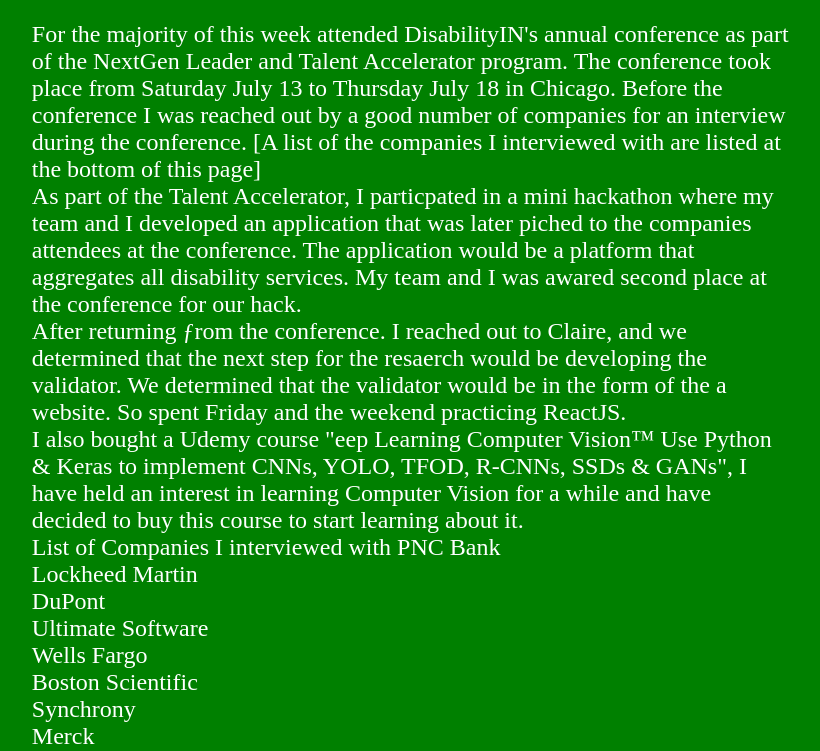
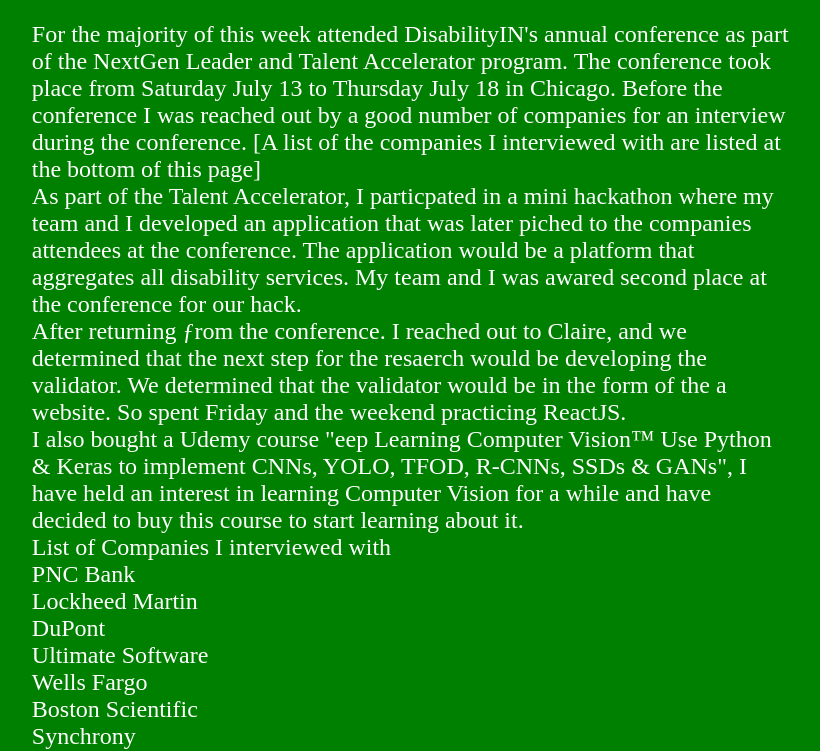
Before and after one commit to manhouyin/manhouyin.github.io, a plain HTML site: page journal_entries/week_seven.html in a window 1280 px wide. Shown: the part 61-812 px from the top of the page, without its empty margins (229-1049 px from the left). Drawn offline with Linux system fonts and the light colour scheme.

Commit message:
Update week_seven.html
7 entry update

```diff
--- a/journal_entries/week_seven.html
+++ b/journal_entries/week_seven.html
@@ -15,7 +15,7 @@
 		<br>
 		I also bought a Udemy course "eep Learning Computer Vision™ Use Python & Keras to implement CNNs, YOLO, TFOD, R-CNNs, SSDs & GANs", I have held an interest in learning Computer Vision for a while and have decided to buy this course to start learning about it.
 		<br>
-		List of Companies I interviewed with
+		List of Companies I interviewed with<br>
 		PNC Bank<br>
 		Lockheed Martin<br>
 		DuPont<br>
```
